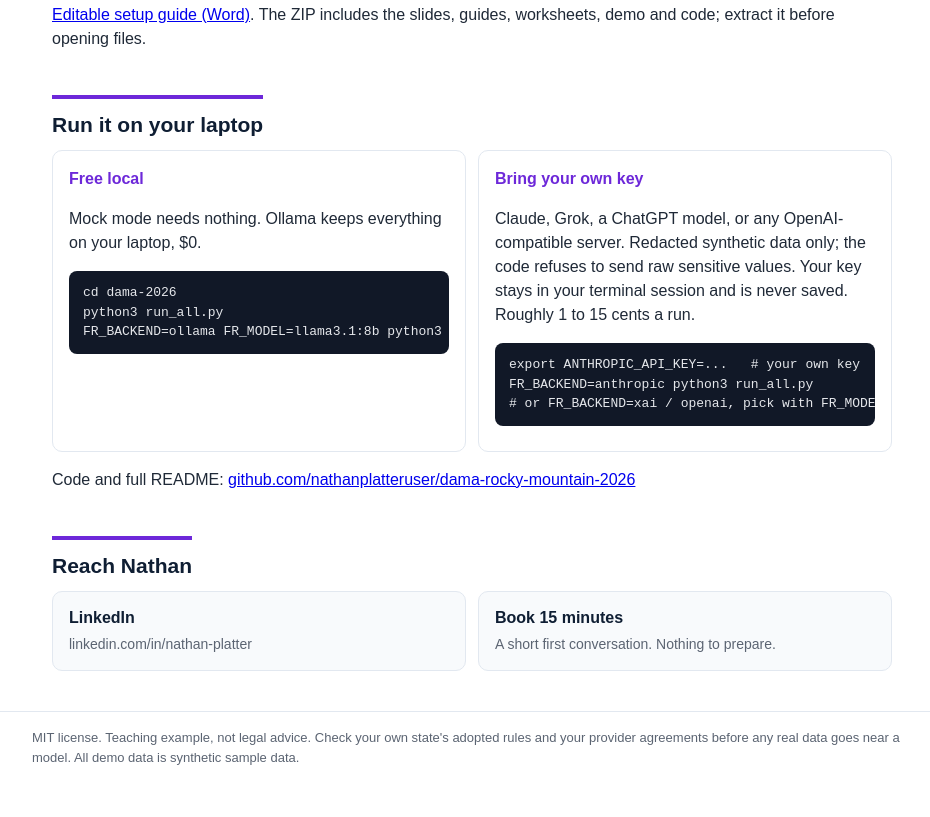
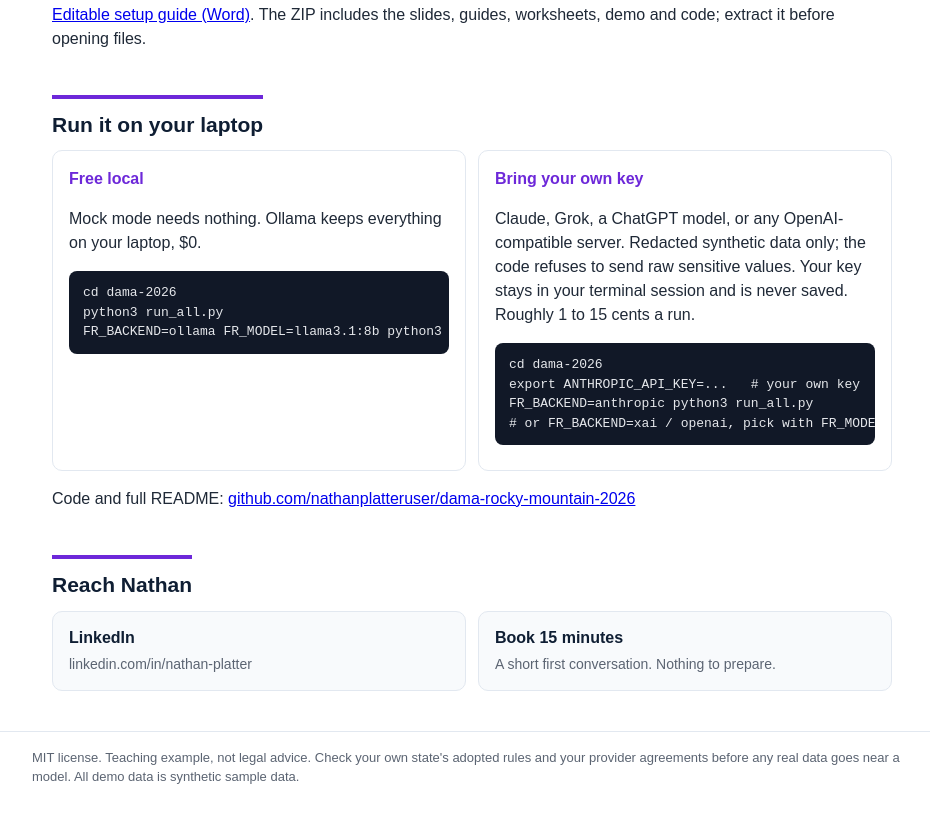
Before and after one commit to nathanplatteruser/dama-rocky-mountain-2026, a plain HTML site: page kit/index.html in a window 1280 px wide. Shown: the part 1203-2020 px from the top of the page, without its empty margins (168-1098 px from the left). Drawn offline with Linux system fonts and the light colour scheme.

Commit message:
Make cloud quick-start runnable independently

```diff
--- a/kit/index.html
+++ b/kit/index.html
@@ -71,7 +71,8 @@ footer{border-top:1px solid var(--line);color:var(--mute);font-size:13px;padding
 python3 run_all.py
 FR_BACKEND=ollama FR_MODEL=llama3.1:8b python3 run_all.py</pre></div>
 <div class="box"><h3>Bring your own key</h3><p>Claude, Grok, a ChatGPT model, or any OpenAI-compatible server. Redacted synthetic data only; the code refuses to send raw sensitive values. Your key stays in your terminal session and is never saved. Roughly 1 to 15 cents a run.</p>
-<pre>export ANTHROPIC_API_KEY=...   # your own key
+<pre>cd dama-2026
+export ANTHROPIC_API_KEY=...   # your own key
 FR_BACKEND=anthropic python3 run_all.py
 # or FR_BACKEND=xai / openai, pick with FR_MODEL</pre></div>
 </div>
```
